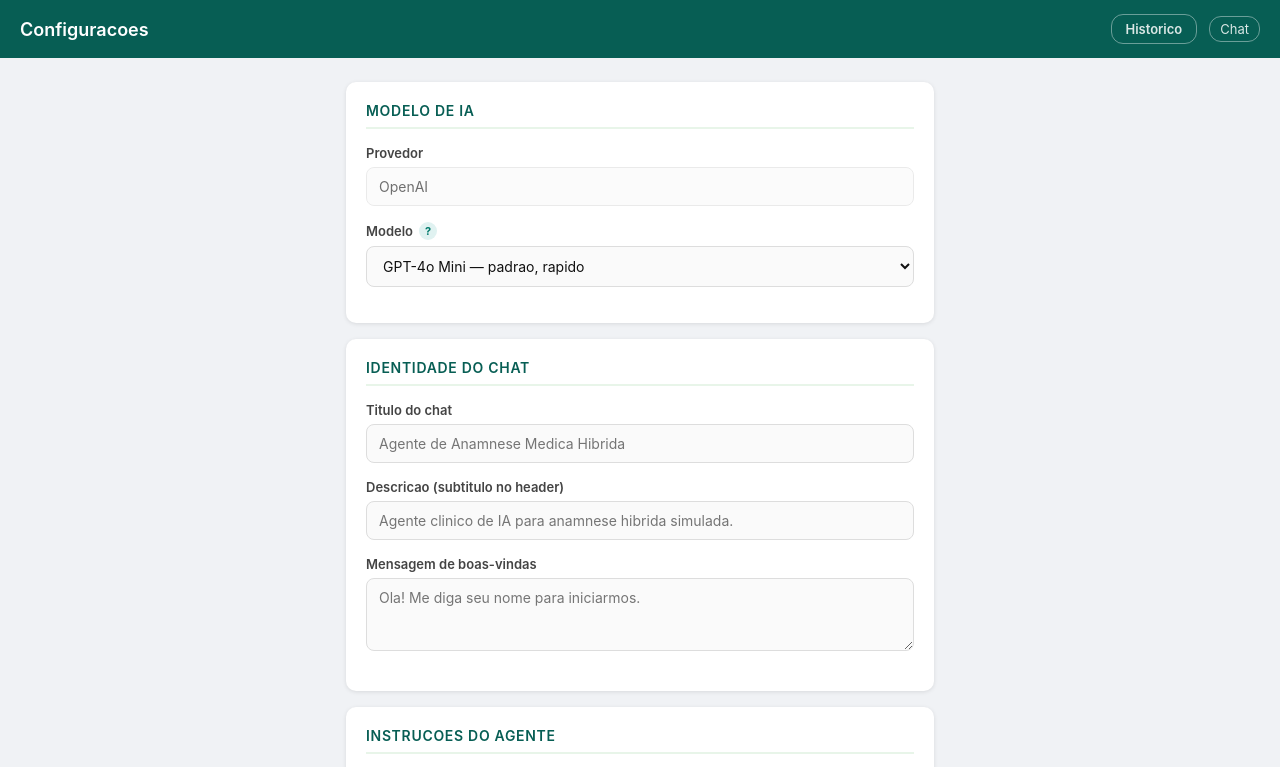
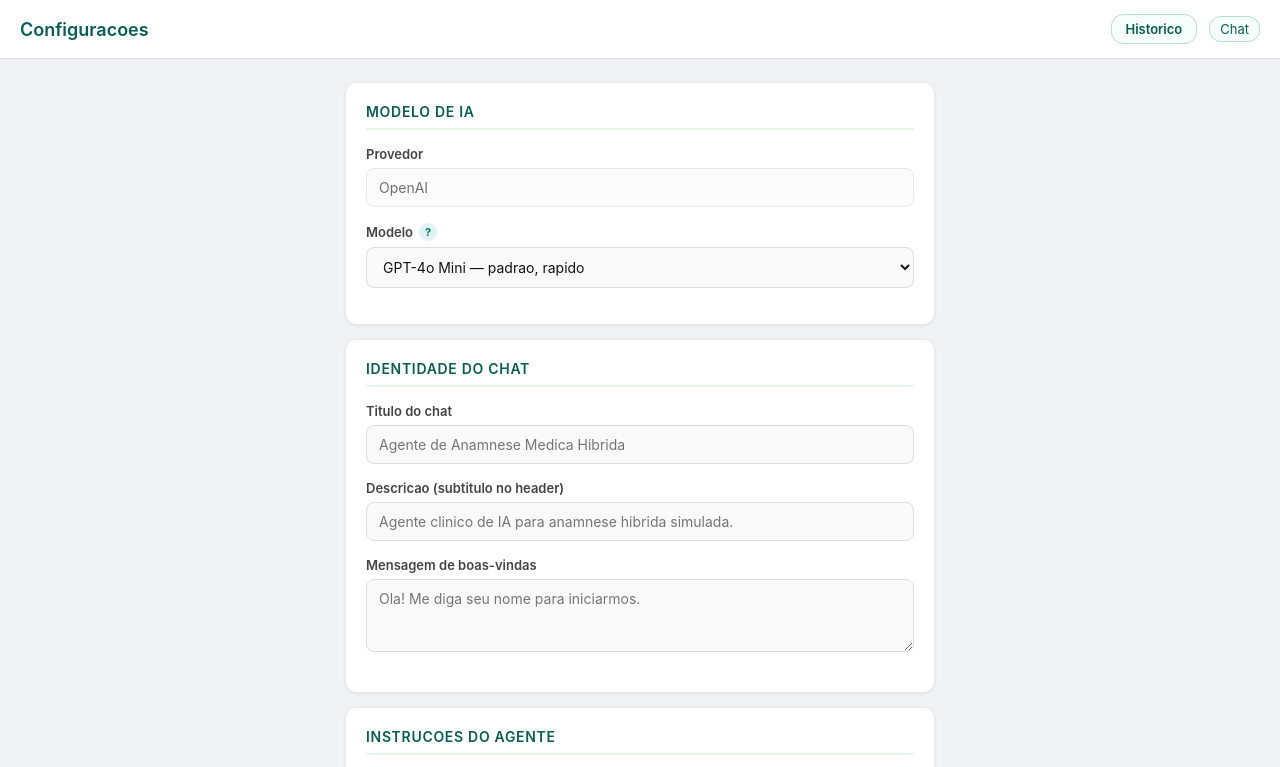
Before and after one commit to lguedes123/bruna-buildapps, a website: page public/admin.html in a window 1280 px wide. Shown: the top 767 px of the page. Drawn offline with Linux system fonts and the light colour scheme; no server answers.

Commit message:
style: admin header white with green text

```diff
--- a/public/styles.css
+++ b/public/styles.css
@@ -278,8 +278,8 @@ body {
   padding: 24px 16px 48px;
 }
 .admin-titlebar {
-  background: #075e54;
-  color: #fff;
+  background: #fff;
+  color: #075e54;
   padding: 14px 20px;
   display: flex;
   align-items: center;
@@ -287,15 +287,26 @@ body {
   position: sticky;
   top: 0;
   z-index: 10;
+  border-bottom: 1.5px solid #e0e0e0;
 }
-.admin-titlebar h1 { font-size: 18px; font-weight: 600; }
+.admin-titlebar h1 {
+  font-size: 18px;
+  font-weight: 600;
+  color: #075e54;
+}
 .admin-titlebar a {
-  color: rgba(255,255,255,0.85);
+  color: #075e54;
   text-decoration: none;
   font-size: 13px;
   padding: 4px 10px;
-  border: 1px solid rgba(255,255,255,0.4);
+  border: 1px solid #b2dfdb;
   border-radius: 12px;
+  background: #f6fffc;
+  transition: background 0.2s, color 0.2s;
+}
+.admin-titlebar a:hover {
+  background: #e0f7fa;
+  color: #128c7e;
 }
 .admin-card {
   background: #fff;
```
